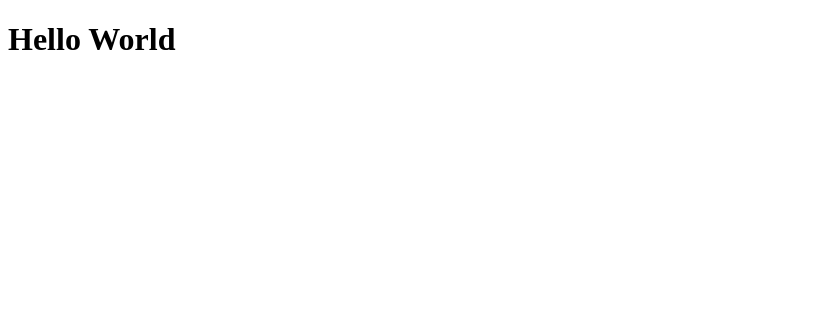
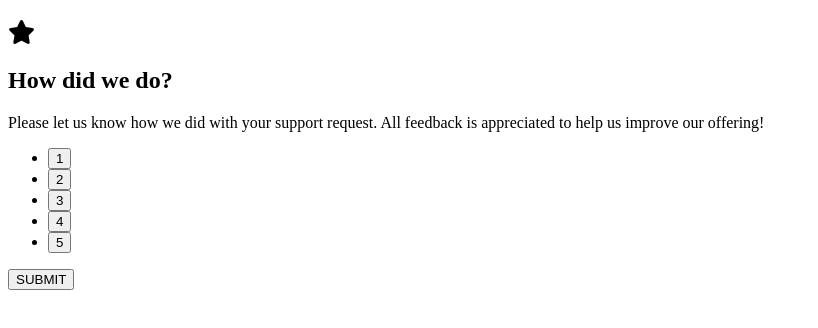
Before and after one commit to chaw-bot/interactive-rating-component, a website: page index.html in a window 1280 px wide. Shown: the whole page, without its empty margins (0-818 px from the left). Drawn offline with Linux system fonts and the light colour scheme.

Commit message:
Set app scafolding

```diff
--- a/index.html
+++ b/index.html
@@ -1,12 +1,49 @@
 <!DOCTYPE html>
 <html lang="en">
-<head>
+  <head>
     <meta charset="UTF-8">
     <meta http-equiv="X-UA-Compatible" content="IE=edge">
     <meta name="viewport" content="width=device-width, initial-scale=1.0">
-    <title>Document</title>
-</head>
-<body>
-    <h1>Hello World</h1>
-</body>
+    <title>Interactive Rating Component</title>
+    <link rel="stylesheet" href="style.css" />
+    <link rel="preconnect" href="https://fonts.gstatic.com" />
+    <link href="https://fonts.googleapis.com/css2?family=Crete+Round&display=swap" rel="stylesheet" />
+    <link href="https://fonts.googleapis.com/css2?family=Roboto:wght@300;400&display=swap" rel="stylesheet" />
+    <script src="https://kit.fontawesome.com/b7a7cffe76.js" crossorigin="anonymous"></script>
+  </head>
+  <body>
+    <main>
+      <section>
+        <h1><i class="fa fa-solid fa-star"></i></h1>
+        <h2>How did we do?</h2>
+      </section>
+      <section>
+        <p>
+          Please let us know how we did with your
+          support request. All feedback is appreciated
+          to help us improve our offering!
+        </p>
+      </section>
+      <section>
+        <ul>
+          <li>
+            <button type="button">1</button>
+          </li>
+          <li>
+            <button type="button">2</button>
+          </li>
+          <li>
+            <button type="button">3</button>
+          </li>
+          <li>
+            <button type="button">4</button>
+          </li>
+          <li>
+            <button type="button">5</button>
+          </li>
+        </ul>
+        <input type="button" value="SUBMIT" />
+      </section>
+    </main>
+  </body>
 </html>
```
